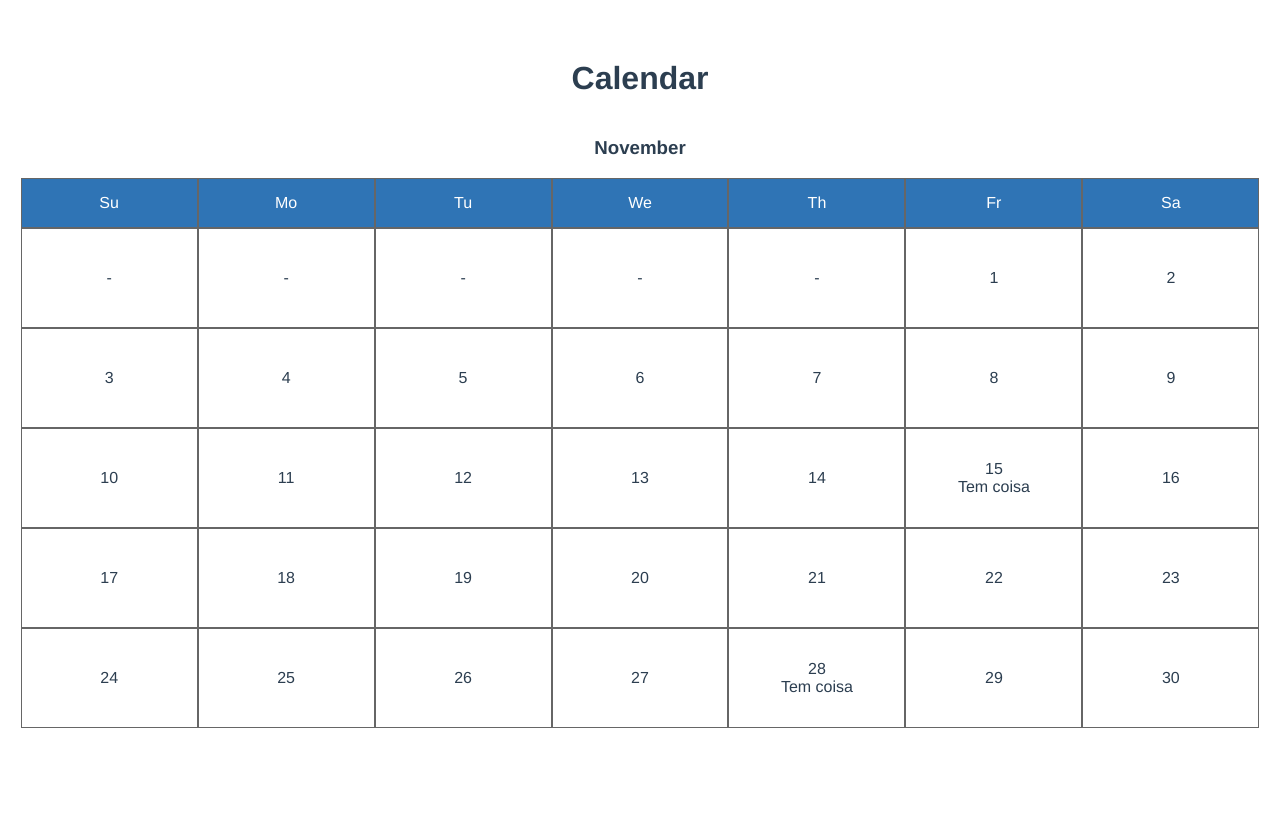
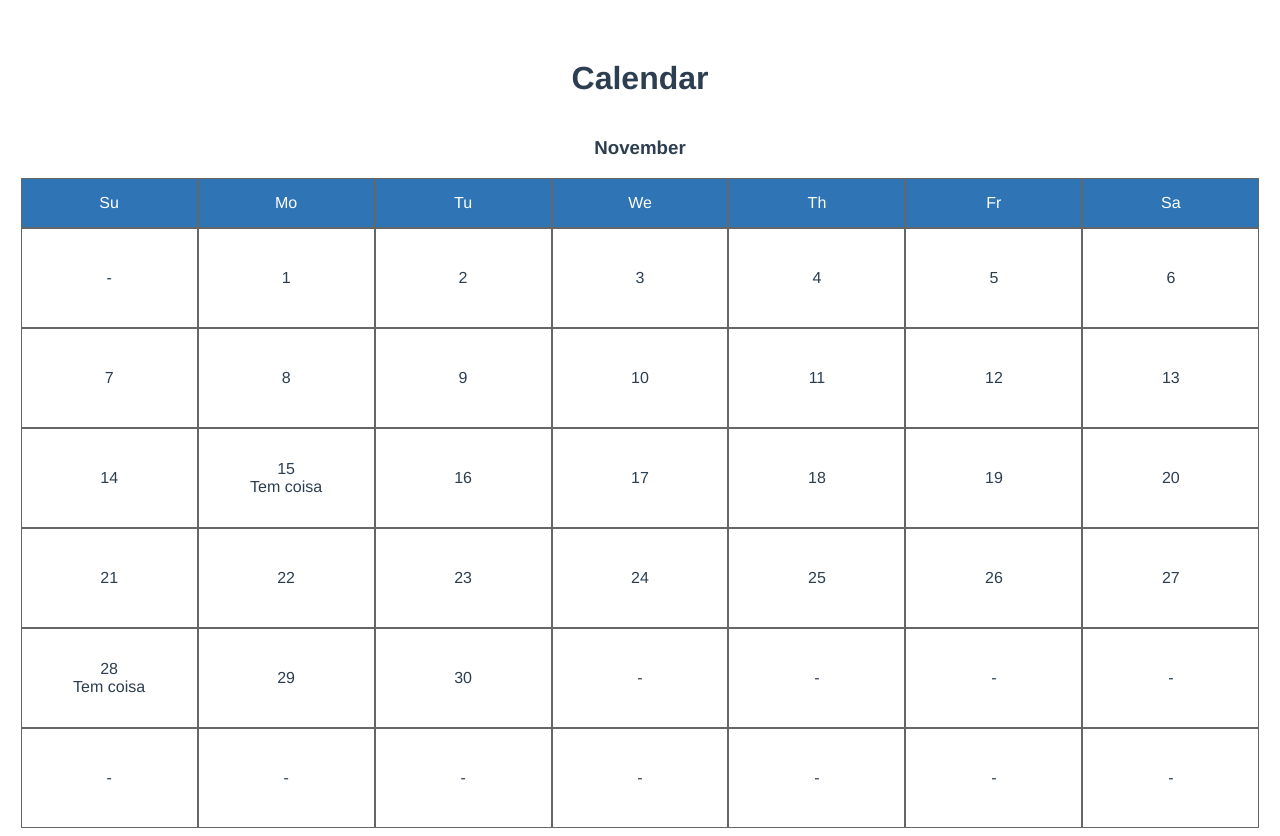
Before and after one commit to denisdiniz001/calendar-reminder-vue, a Vue app: page / in a window 1280 px wide. Before the commit the page ends 800 px from the top, so only its background shows below. Built offline with nearby package versions, Linux system fonts and the light colour scheme.

Commit message:
Adjust date iterator

```diff
--- a/src/components/Calendar.vue
+++ b/src/components/Calendar.vue
@@ -1,7 +1,7 @@
 <template>
   <div class="c-calendar">
     <h1>{{ title }}</h1>
-    <Month :days="daysToGenerateMonth" :month="month"/>
+    <Month :days="daysToGenerateMonth" :monthNumber="monthNumber"/>
   </div>
 </template>
 
@@ -19,14 +19,14 @@ export default {
   },
   mounted() {
       console.log(this.date)
-      console.log(this.getDaysInMonth(this.date.month, this.date.year))
+      //console.log(this.daysToGenerateMonth)
   },
   computed: {
 
       daysToGenerateMonth() {
           return this.getDaysInMonth(this.date.month, this.date.year);
       },
-      month() {
+      monthNumber() {
           return this.date.month;
       }
   },
@@ -41,11 +41,12 @@ export default {
             days.push(dateObj);
             date.setDate(date.getDate() + 1);
         }
-        let prepend = (7 - (days[0].dayOfWeek + 1));
+        let prepend = days[0].dayOfWeek;
         if(prepend) days = new Array(prepend).concat(days);
 
-        let append = (35 - days.length);
-        if(append) days = days.concat(append);
+        let append = (42 - days.length);
+        if(append) days = days.concat(new Array(append));
+        console.log(days)
         return days;
     },
     createDateObject(nDate, year, month) {
--- a/src/components/Month.vue
+++ b/src/components/Month.vue
@@ -1,6 +1,6 @@
 <template>
   <div class="c-calendar__month">
-    <h3 class="c-calendar__month--title">{{monthNames[month]}}</h3>
+    <h3 class="c-calendar__month--title">{{monthName}}</h3>
     <div class="c-calendar__day c-calendar__day--title" v-for="(wd, index) in weekDays" :key="index">
         <span>{{wd}}</span>
     </div>
@@ -19,18 +19,19 @@ export default {
     name: 'Month',
     props: {
         days: Object,
-        month: Number
+        monthNumber: Number
     },
     data() {
         return {
             // weekDays: ['Sunday', 'Monday', 'Tuesday', 'Wednesday', 'Thursday', 'Friday', 'Saturday']\
             weekDays: ['Su', 'Mo', 'Tu', 'We', 'Th', 'Fr', 'Sa'],
-            monthNames: ["January", "February", "March", "April", "May", "June", "July", "August", "September", "October", "November", "December"]
         }
     },
-    mounted() {
-        console.log(this.days)
-    },
+    computed: {
+        monthName() {
+            return new Date(new Date().setMonth(this.monthNumber)).toLocaleString('default', { month: 'long' });
+        }
+    }
 }
 </script>
 
@@ -42,6 +43,7 @@ export default {
             flex-wrap: wrap;
             justify-content: center;
             &--title {
+                text-transform: capitalize;
                 width: 100%;
             }
         }
```
